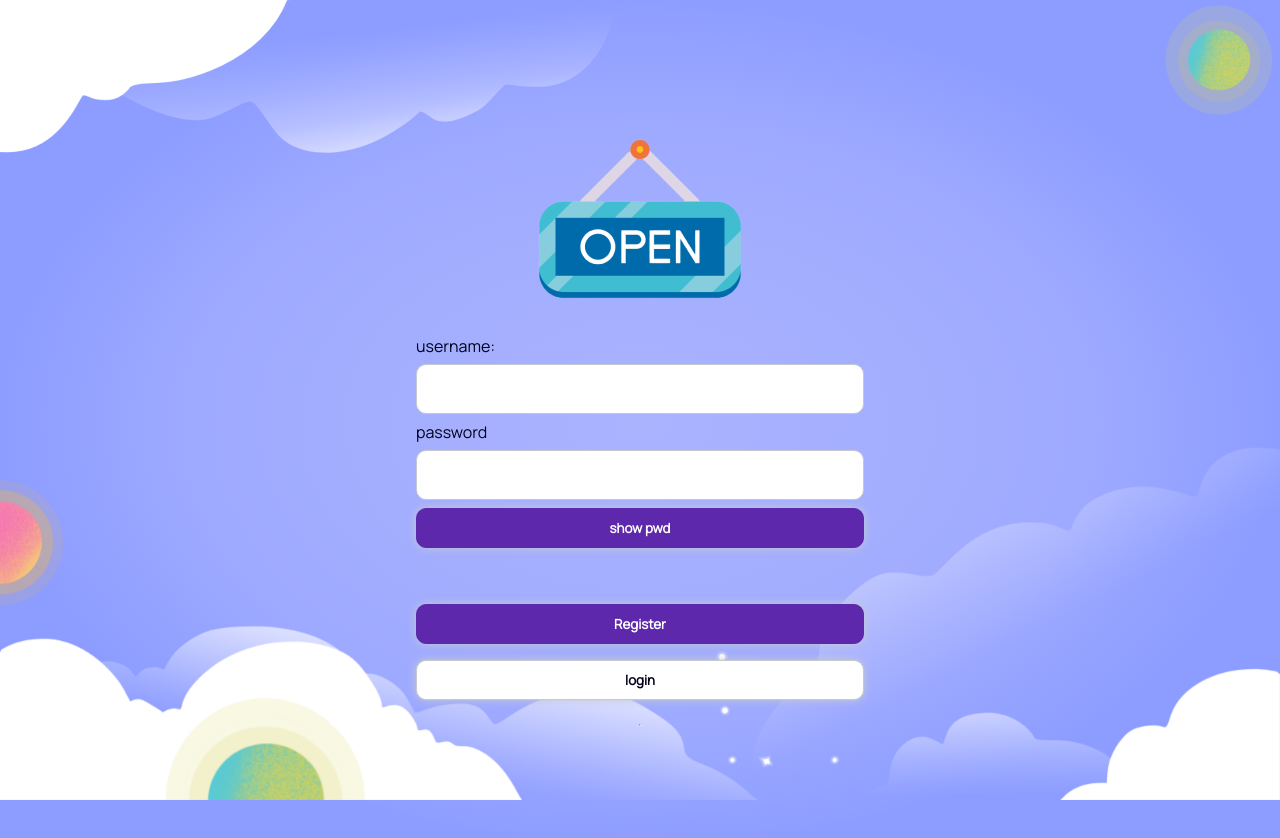
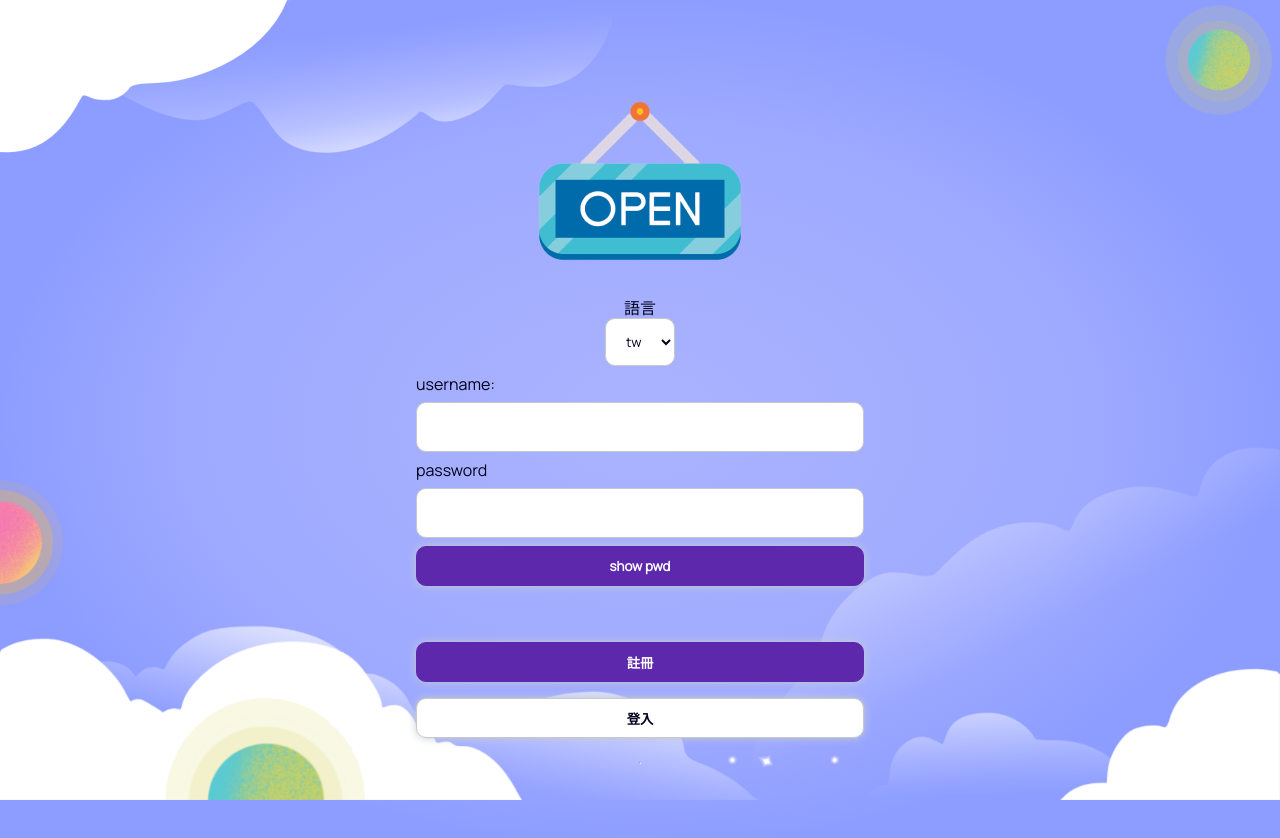
Before and after one commit to ya850805/map-dice-frontend, a Vue app: page / in a window 1280 px wide. Shown: the top 838 px of the page. Built offline with nearby package versions, Linux system fonts and the light colour scheme.

Commit message:
feat: Add i18n settings

```diff
--- a/package.json
+++ b/package.json
@@ -13,6 +13,7 @@
   "dependencies": {
     "axios": "^1.3.3",
     "vue": "^3.2.45",
+    "vue-i18n": "^9.3.0-beta.16",
     "vue-router": "^4.1.6"
   },
   "devDependencies": {
--- a/src/App.vue
+++ b/src/App.vue
@@ -5,6 +5,10 @@
   <div class="function-content">
     <div class="img-open"></div>
     <!--    <img src="./assets/images/img-open.png" alt="" height="222" width="222"/>-->
+    {{ $t('_lang') }}
+    <select v-model="$i18n.locale">
+      <option v-for="locale in $i18n.availableLocales" :key="`locale-${locale}`" :value="locale">{{ locale }}</option>
+    </select>
     <div class="flex-col w-100">
       <p>username:</p>
       <input type="text" v-model="username"/>
@@ -17,8 +21,8 @@
     </div>
 
     <div class="flex-col w-100 mt-40">
-      <button @click="register()">Register</button>
-      <button class="btn-sec" @click="login" v-if="loginUser == ''">login</button>
+      <button @click="register()">{{ $t('_register') }}</button>
+      <button class="btn-sec" @click="login" v-if="loginUser == ''">{{ $t('_login') }}</button>
 
       <div class="flex-row-sb mt-40" v-if="loginUser != ''">
         <p>Hi ~ {{ loginUser }}</p>
@@ -126,7 +130,7 @@
 </template>
 
 <script setup lang="ts">
-import {onMounted, reactive, ref} from "vue";
+import {onMounted, ref} from "vue";
 import axios from "axios";
 import {BACKEND_URL, GET_LOCATION_API_URL, RADIUS} from "@/constant/MapDiceConstant";
 
--- /dev/null
+++ b/src/lang/en.json
@@ -0,0 +1,5 @@
+{
+  "_lang": "language",
+  "_login": "login",
+  "_register": "register"
+}
--- /dev/null
+++ b/src/lang/tw.json
@@ -0,0 +1,5 @@
+{
+  "_lang": "語言",
+  "_login": "登入",
+  "_register": "註冊"
+}
--- a/src/main.ts
+++ b/src/main.ts
@@ -3,9 +3,11 @@ import App from './App.vue'
 import router from './router'
 
 import './assets/main.css'
+import i18n from "./plugins/i18n";
 
 const app = createApp(App)
 
 app.use(router)
+app.use(i18n)
 
 app.mount('#app')
--- /dev/null
+++ b/src/plugins/i18n.ts
@@ -0,0 +1,17 @@
+import {createI18n} from "vue-i18n";
+
+import tw from '@/lang/tw.json'
+import en from '@/lang/en.json'
+
+const i18n = createI18n({
+    locale: 'tw',
+    fallbackLocale: 'tw',
+    legacy: false,
+    globalInjection: true,
+    messages: {
+        tw,
+        en
+    }
+})
+
+export default i18n
```
Also changed, not shown: 1 other file (tests, documents, lock files or other folders).
